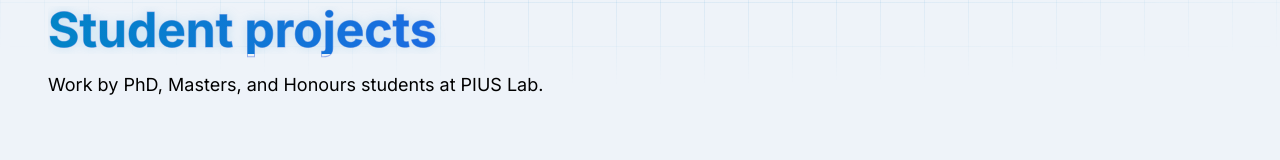
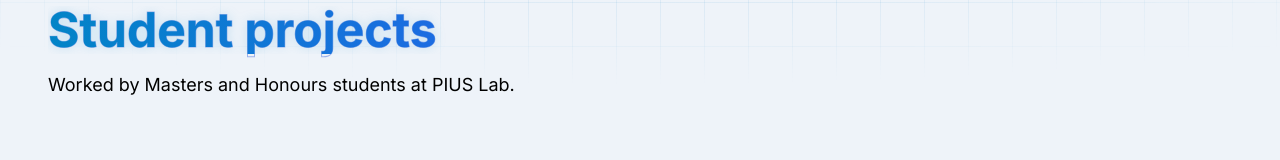
Before and after one commit to UTS-PIUS-Lab/pius-lab, a Next.js app: page /pius-lab/projects/students in a window 1280 px wide. Shown: the part 166-326 px from the top of the page. Built offline with nearby package versions, Linux system fonts and the light colour scheme.

Commit message:
Update students projects subtitle

```diff
--- a/src/app/projects/students/page.js
+++ b/src/app/projects/students/page.js
@@ -8,7 +8,7 @@ export default function StudentProjects() {
       <PageHero
         eyebrow="Student Projects"
         title="Student projects"
-        subtitle="Work by PhD, Masters, and Honours students at PIUS Lab."
+        subtitle="Worked by Masters and Honours students at PIUS Lab."
       />
       <section className="py-20 bg-transparent">
         <div className="max-w-7xl mx-auto px-6 lg:px-12">
```
